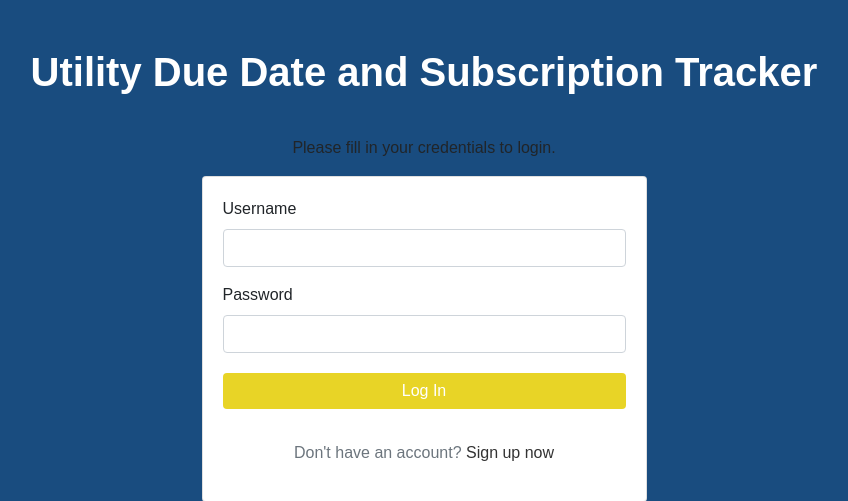
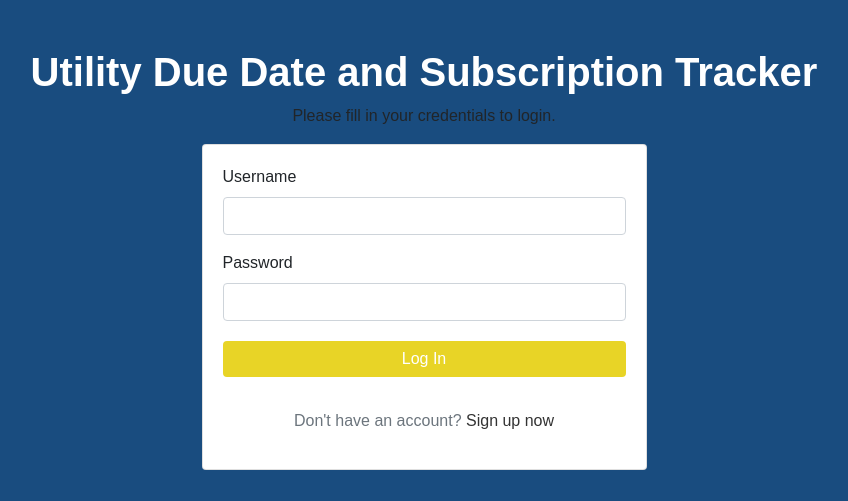
Before and after one commit to asocastro/PROJECT-SDF-UDDST, a PHP site: page /login.php in a window 1280 px wide. Shown: the top 501 px of the page, without its empty margins (216-1064 px from the left). Run offline with PHP 8.4, Linux system fonts and the light colour scheme; some web fonts are replaced.

Commit message:
Updated login.php

```diff
--- a/NEW/login.php
+++ b/NEW/login.php
@@ -104,7 +104,7 @@ if ($_SERVER["REQUEST_METHOD"] == "POST") {
       }
       h1{
         color: #fff;
-        padding-bottom: 2rem;
+
         font-weight: bold;
       }
       a{
```
